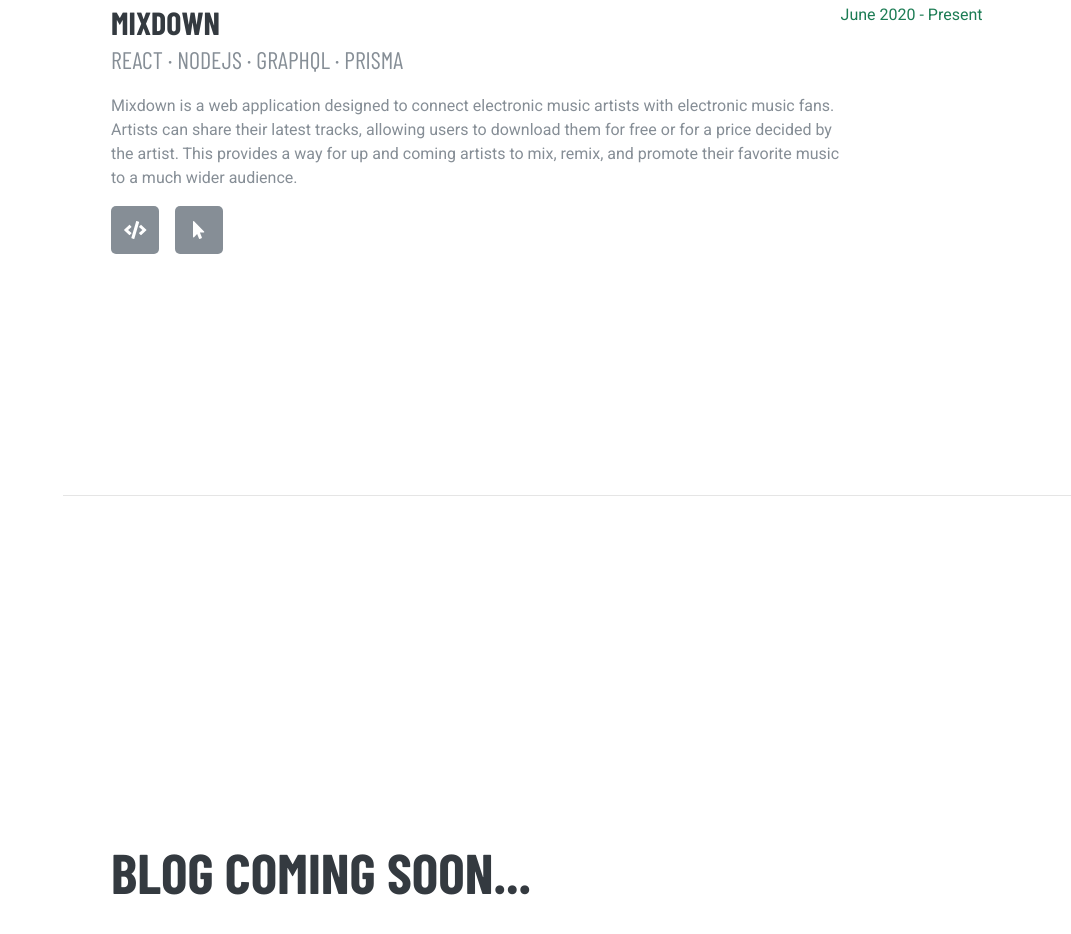
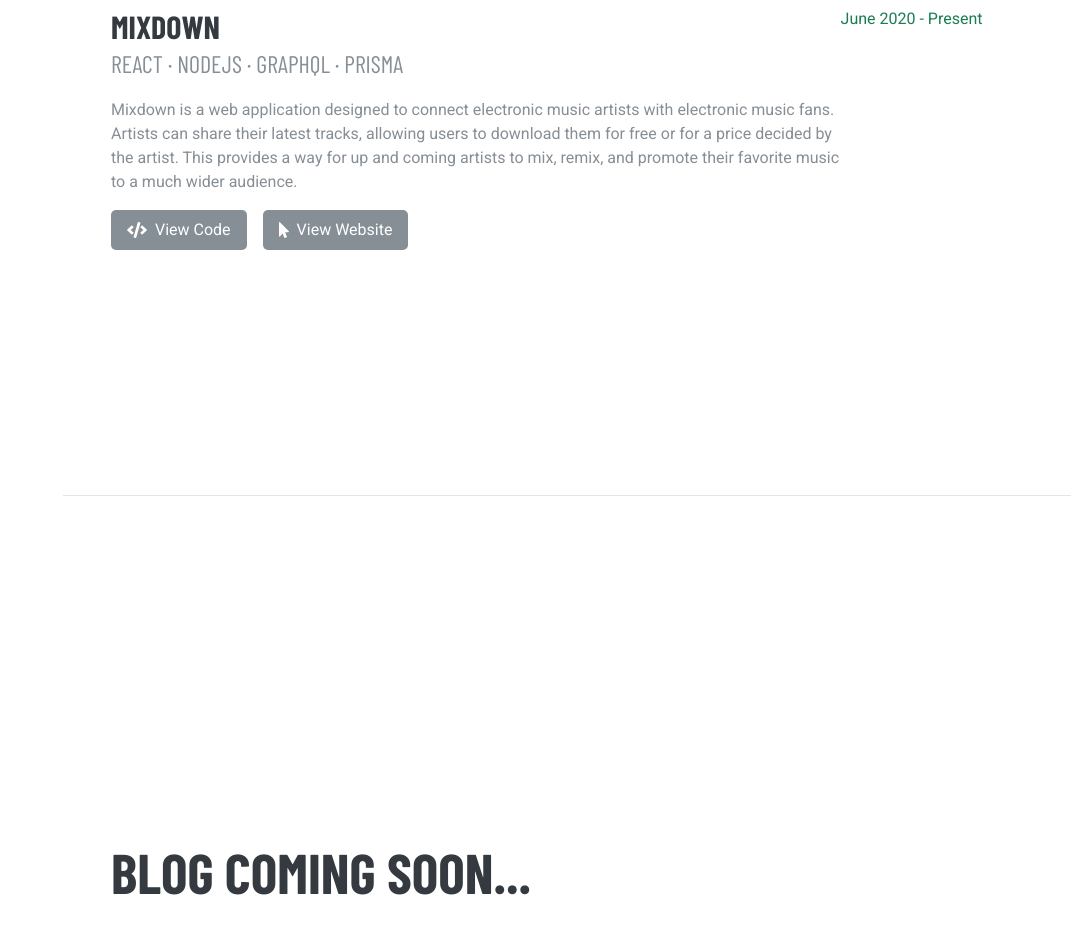
Before and after one commit to dvcolin/colindevries.dev, a Gatsby site in the folder client/: page / in a window 1280 px wide. Shown: the part 3509-4443 px from the top of the page, without its empty margins (209-1280 px from the left). Built offline with nearby package versions, Linux system fonts and the light colour scheme; Gatsby itself is replaced by a stand-in of ours.

Commit message:
added text to ProjectUrlButton

```diff
--- a/client/src/components/PortfolioItem.js
+++ b/client/src/components/PortfolioItem.js
@@ -40,22 +40,27 @@ const ProjectUrlButtonContainer = styled("a")(
     display: "flex",
     justifyContent: "center",
     alignItems: "center",
-    height: 48,
-    width: 48,
-    fontSize: 1,
+    fontSize: 0,
     bg: "text.gray",
-    color: "white",
+    color: "background.light",
     borderRadius: 5,
     mr: 2,
+    textDecoration: "none",
+    py: 1,
+    px: 2,
+    div: {
+      ml: 1,
+    },
     "&:hover": {
       bg: "text.accent",
     },
   })
 )
 
-const ProjectUrlButton = ({ href, icon }) => (
+const ProjectUrlButton = ({ href, icon, text }) => (
   <ProjectUrlButtonContainer href={href} target="_blank">
     <FontAwesomeIcon icon={icon} />
+    <div>{text}</div>
   </ProjectUrlButtonContainer>
 )
 
@@ -74,8 +79,12 @@ const PortfolioItem = ({
       <ItemDescription>{description}</ItemDescription>
       {repo_url && website_url ? (
         <Flex>
-          <ProjectUrlButton href={repo_url} icon={faCode} />
-          <ProjectUrlButton href={website_url} icon={faMousePointer} />
+          <ProjectUrlButton href={repo_url} icon={faCode} text="View Code" />
+          <ProjectUrlButton
+            href={website_url}
+            icon={faMousePointer}
+            text="View Website"
+          />
         </Flex>
       ) : null}
     </div>
--- a/client/src/sections/ProjectsSection.js
+++ b/client/src/sections/ProjectsSection.js
@@ -16,7 +16,7 @@ const ProjectsSection = ({ setVisibleSection }) => {
         subheading="React &middot; NodeJS &middot; GraphQL &middot; Prisma"
         description="Mixdown is a web application designed to connect electronic music artists with electronic music fans. Artists can share their latest tracks, allowing users to download them for free or for a price decided by the artist. This provides a way for up and coming artists to mix, remix, and promote their favorite music to a much wider audience."
         date="June 2020 - Present"
-        repo_url="https://github.com/users/dvcolin/projects/3"
+        repo_url="https://github.com/dvcolin/mixdown-fe"
         website_url="https://soundsave.netlify.com/"
       />
     </SectionContainer>
```
